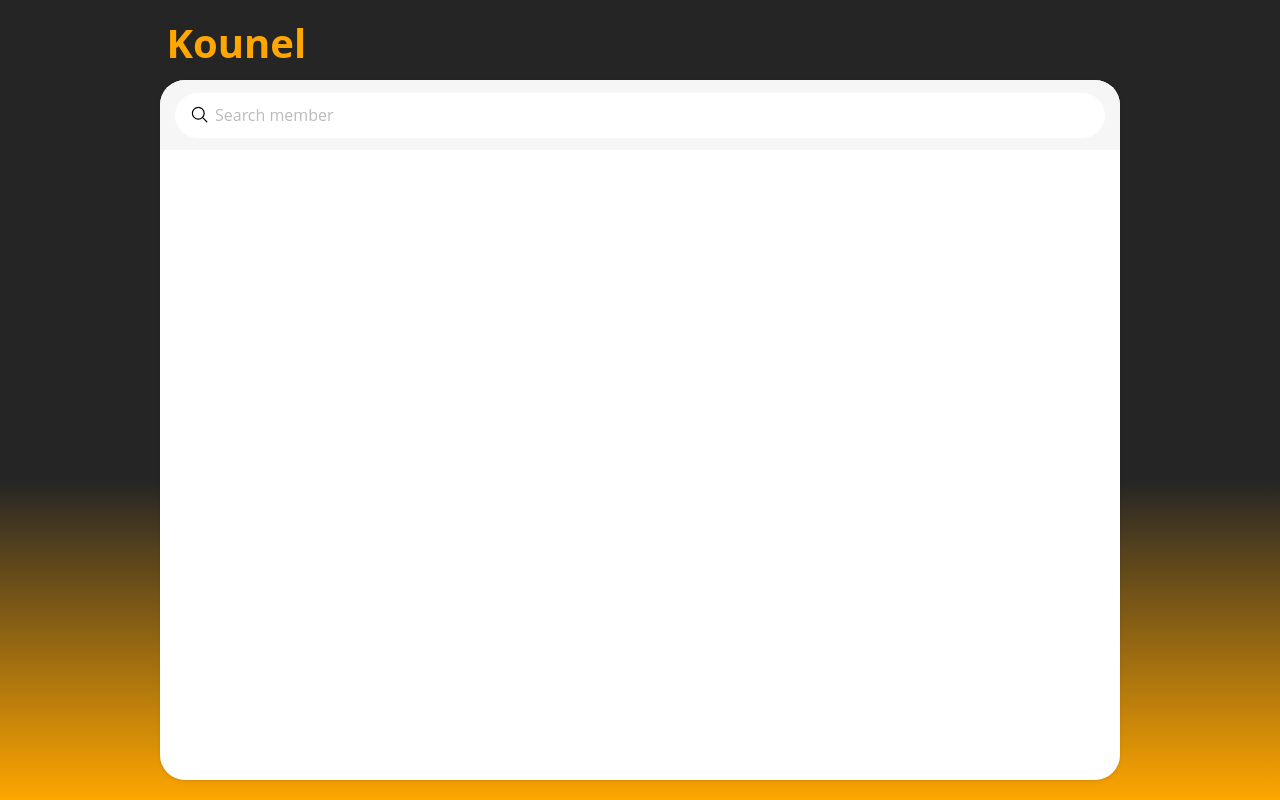
After one commit to Yun-Pei/film_forum, a Django app: a page that uses film_forum/chatroom/templates/addChatPage.html in a window 1280 px wide. The commit adds this page. Run offline with Django 5.2, Linux system fonts and the light colour scheme.

Commit message:
新增頁面（查詢user）並且微調外觀
應該要先查詢到某一使用者，之後才能建立聊天室，最後才能將訊息存進資料庫（要取得aid，否則無法存取）

```diff
--- a/film_forum/chatroom/consumer.py
+++ b/film_forum/chatroom/consumer.py
@@ -1,9 +1,12 @@
 import json
 from channels.generic.websocket import AsyncWebsocketConsumer
 from member.models import *
+from asgiref.sync import sync_to_async
+
 class ChatConsumer(AsyncWebsocketConsumer):
     async def connect(self):
         self.roomGroupName = "group_chat"
+
         await self.channel_layer.group_add(
             self.roomGroupName,
             self.channel_name
--- a/film_forum/chatroom/routing.py
+++ b/film_forum/chatroom/routing.py
@@ -1,4 +1,4 @@
-from django.urls import path, include
+from django.urls import path
 from chatroom.consumer import ChatConsumer
 
 # the empty string routes to ChatConsumer, which manages the chat functionality.
--- /dev/null
+++ b/film_forum/chatroom/templates/addChatPage.html
@@ -0,0 +1,97 @@
+<!DOCTYPE html>
+<html>
+
+<head>
+    <link rel="stylesheet" href="https://cdnjs.cloudflare.com/ajax/libs/font-awesome/5.15.3/css/all.min.css">
+    <style>
+        * {
+            margin: 0px;
+            padding: 0px;
+            box-sizing: border-box;
+            font-family: 'Open Sans', sans-serif;
+            }
+        body {
+            display: flex;
+            justify-content: center;
+            align-items: center;
+            min-height: 100vh;
+            background: linear-gradient(#252525 60%, #ffa600 100%);
+        }
+
+        .whole-container {
+            position: relative;
+            top: 30px;
+            width: 75%;
+            max-width: 100%;
+            height: calc(100vh - 100px);
+            background: #fff;
+            box-shadow: 0 1px 1px 0 rgba(0, 0, 0, 0.06), 0 2px 5px 0 rgba(0, 0, 0, 0.06);
+            display: flex;
+            border-radius: 25px;
+        }
+
+        .title {
+            position: absolute;
+            top: 15px;
+            left: 13%;
+            /* left: 20px;  選一個好看的*/
+            color: #ffa600;
+            font-size: 40px;
+            font-weight: 700;
+        }
+
+        .search_chat {
+            position: relative;
+            width: 100%;
+            height: 70px;
+            background: #f6f6f6;
+            display: flex;
+            justify-content: center;
+            align-items: center;
+            padding: 0 15px;
+            margin: 0px auto;
+            border-top-right-radius: 25px;
+            border-top-left-radius: 25px;
+        }
+        .search_chat div {
+            width: 100%;
+        }
+        .search_chat div input::placeholder {
+            color: #bbb;
+        }
+        .search_chat div input {
+            width: 100%;
+            outline: none;
+            border: none;
+            background: #fff;
+            padding: 6px;
+            height: 45px;
+            border-radius: 30px;
+            font-size: 16px;
+            padding-left: 40px;
+        }
+        .search_chat div ion-icon {
+            position: absolute;
+            left: 30px;
+            top: 25px;
+            font-size: 1.2em;
+        }
+
+    </style>
+</head>
+
+<body>
+    <a href="#"><p class="title">Kounel</p></a>
+    <div class="whole-container">
+        <form action="" method="get" class="search_chat">
+            <div>
+              <input type="text" placeholder="Search member" class="form-control" name="q">
+              <ion-icon name="search-outline"></ion-icon>
+            </div>
+        </form>
+    </div>
+    <script type="module" src="https://unpkg.com/ionicons@7.1.0/dist/ionicons/ionicons.esm.js"></script>
+    <script nomodule src="https://unpkg.com/ionicons@7.1.0/dist/ionicons/ionicons.js"></script>
+</body>
+
+</html>
--- a/film_forum/chatroom/urls.py
+++ b/film_forum/chatroom/urls.py
@@ -1,6 +1,7 @@
 from django.urls import path, include, reverse_lazy
 from chatroom import views as chat_views
 from django.contrib.auth.views import LoginView, LogoutView
+from . import views
 
 urlpatterns = [
     path("", chat_views.chatPage, name="chat-page"),
@@ -8,4 +9,5 @@ urlpatterns = [
     # authentication section
     path("auth/login/", LoginView.as_view(template_name="loginPage.html"), name="login-user"),
     path("auth/logout/", LogoutView.as_view(), name="logout-user"),
+    path('auth/addChat/', views.addChatPage, name='add-Chat'),
 ]
--- a/film_forum/chatroom/views.py
+++ b/film_forum/chatroom/views.py
@@ -1,5 +1,6 @@
 from django.shortcuts import render, redirect
 from member.models import *
+from django.db.models import Q
 #新加入的function
 def testPage(request):
     return render(request, "chatroom.html")
@@ -9,3 +10,6 @@ def chatPage(request):
         return redirect("login-user")
     context = {}
     return render(request, "chatPage.html", context)
+
+def addChatPage(request):
+    return render(request, 'addChatPage.html')
```
Also changed, not shown: film_forum/chatroom/templates/chatPage.html (+48 -12 lines).
